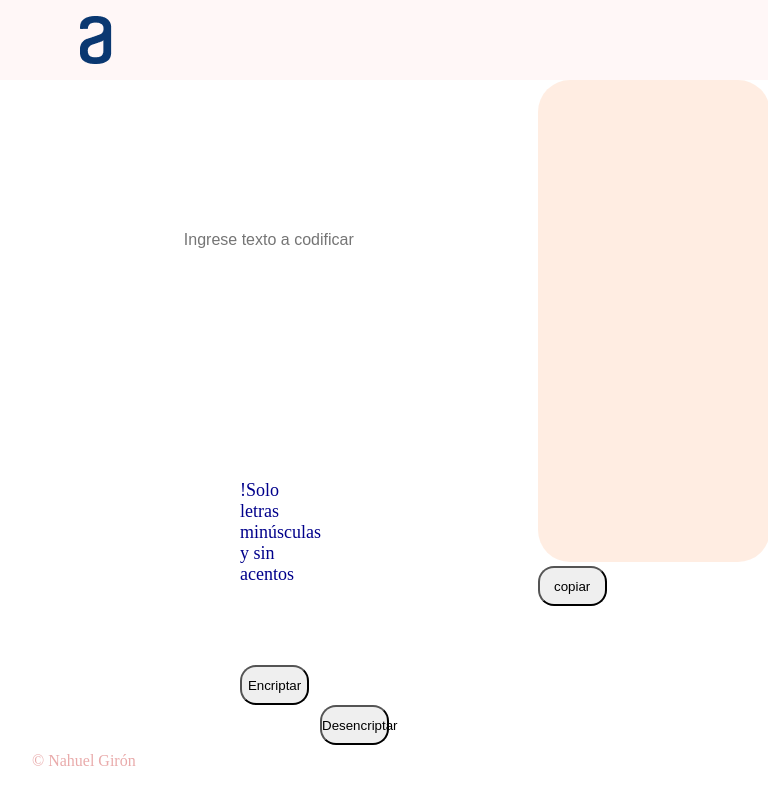
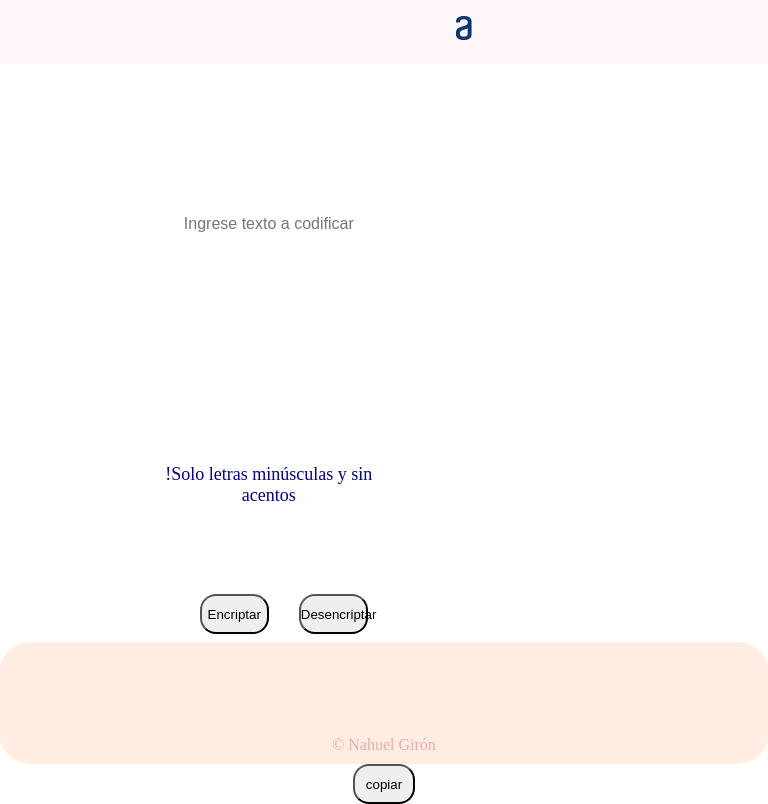
Before and after one commit to nahuelgonzalo/Challenge-Oracle-ONE-Sprint-01-Construye-un-encriptador-de-texto-con-Javascript, a plain HTML site: page index.html in a window 768 px wide. Both pictures are taken after a click on the button "Encriptar". Drawn offline with Linux system fonts and the light colour scheme; a web font is replaced by a local one.

Commit message:
cambios en js y css

```diff
--- a/js/principal.js
+++ b/js/principal.js
@@ -20,7 +20,8 @@ btnEncriptar.addEventListener("click", function () {
     }else{
 
     desactivar.style.display = "none";
-    activar.style.display = "block";
+    activar.style.display = "flex";
+
 
     let textoCodificar = encriptarTexto();
     textoCodificado.value = textoCodificar;
--- a/styles/estilos.css
+++ b/styles/estilos.css
@@ -49,22 +49,29 @@ section p{
 	color:darkblue;
 }
 .botones{
-	padding: 0vh 30vh;
+	display: flex;
+	justify-content: center;
+	align-items: center;
 }
 
-section button:first-child {
-}
 section button:nth-child(2){
 	margin: 0vh 10vh
 }
 
 aside img{
 	height: auto;
-	width: 20vw;
+    display: block;
+    width: 25vw;
+    margin-left: auto;
+    margin-right: auto;
 }
 
 aside{
 	width: 30vw;
+}
+.conTexto{
+	align-items: center;
+    flex-direction: column;
 }
 aside h3 , aside p{
 	text-align: center;
@@ -85,7 +92,7 @@ aside textarea{
 }
 aside button {
     height: 5vh;
-    width: 9vw;
+    width: 8vw;
     border-radius: 2vh;
 }
 
@@ -96,7 +103,138 @@ footer{
 	background-color: rgb(255, 255, 255);
 }
 footer p{
-	text-align: start;
+	text-align: center;
 	padding: 4vh;
 	color: rgb(233, 171, 171);
 }
+
+
+@media (min-width:320px) and (max-width:768px)  {
+	/* header*/
+	header{
+		height: 6vh;
+	}
+	header img{
+		display: block;
+		margin-left: auto;
+		margin-right: auto;
+		left: 0vh;
+		top: 2vh;
+		height: 3vh;
+	}
+	/*main*/
+	main{
+		font-size: small;
+		text-align: center;
+		flex-direction: column;
+	}
+	section{
+		width: 100vw;
+	}
+	section input{
+		height: 30vh;
+	}
+	section p{
+		padding: 3vh 10vh;
+		font-size: small;
+		color:darkblue;
+		text-align: center;
+	}
+	section button{
+		width: 20vw;
+	}
+
+
+	section button:nth-child(2){
+		margin: 1vh 0vh
+	}
+
+	aside{
+		width: 100vw;
+		height: 30vh;
+		display: flex;
+		justify-content: center;
+		align-content: center;
+	}
+	aside h3 , aside p{
+		text-align: center;
+		padding: 1vh;
+		height: 1vh;
+	}
+	aside img{
+		display: none;
+	}
+
+	aside textarea{
+		resize: none;
+		width: 100vw;
+		border-color: transparent;
+		background-color: rgba(255, 232, 217, 0.76);
+		height: 15vh;
+		border-radius: 4vh;
+		text-align: center;
+		color: blue;
+		font-size: large;
+	}
+	aside button {
+		height: 3vh;
+		width: 9vw;
+		border-radius: 1vh;
+
+	}
+}
+@media (min-width:768px) and (max-width:1280px)  {
+	/* header*/
+	header{
+		height: 8vh;
+	}
+	header img{
+		position: relative;
+		left: 10vh;
+		top: 2vh;
+	}
+	/*main*/
+	main{
+		height: 80vh;
+		display:flex;
+	}
+	main button{
+		height: 5vh;
+		width: 9vw;
+		border-radius: 2vh;
+		margin: 0px 30px
+	}
+	section{
+		width: 70vw;
+	}
+
+	section input{
+		text-align: center;
+		width: inherit;
+		height: 40vh;
+		border: 0;
+		font-size: medium;
+		color:blue;
+	}
+
+	section p{
+		padding: 10vh 20vh;
+    	text-align: center;
+		font-size: large;
+		color:darkblue;
+	}
+
+	.botones{
+		display: flex;
+		justify-content: center;
+		align-items: center;
+	}
+	section button:nth-child(2){
+		margin: 1vh 0vh
+	}
+	aside button {
+		height: 5vh;
+		width: 8vw;
+		border-radius: 2vh;
+	}
+}
```
